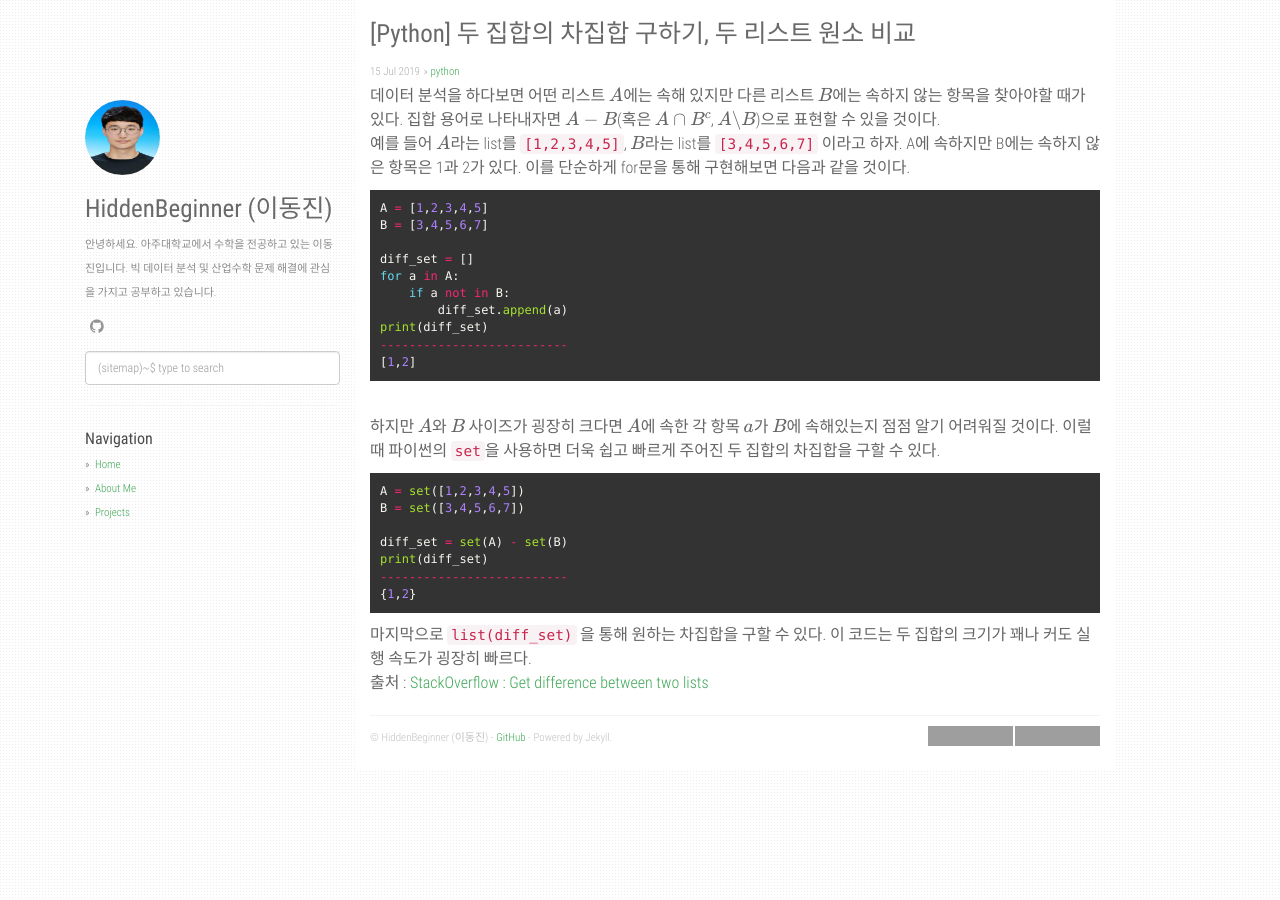
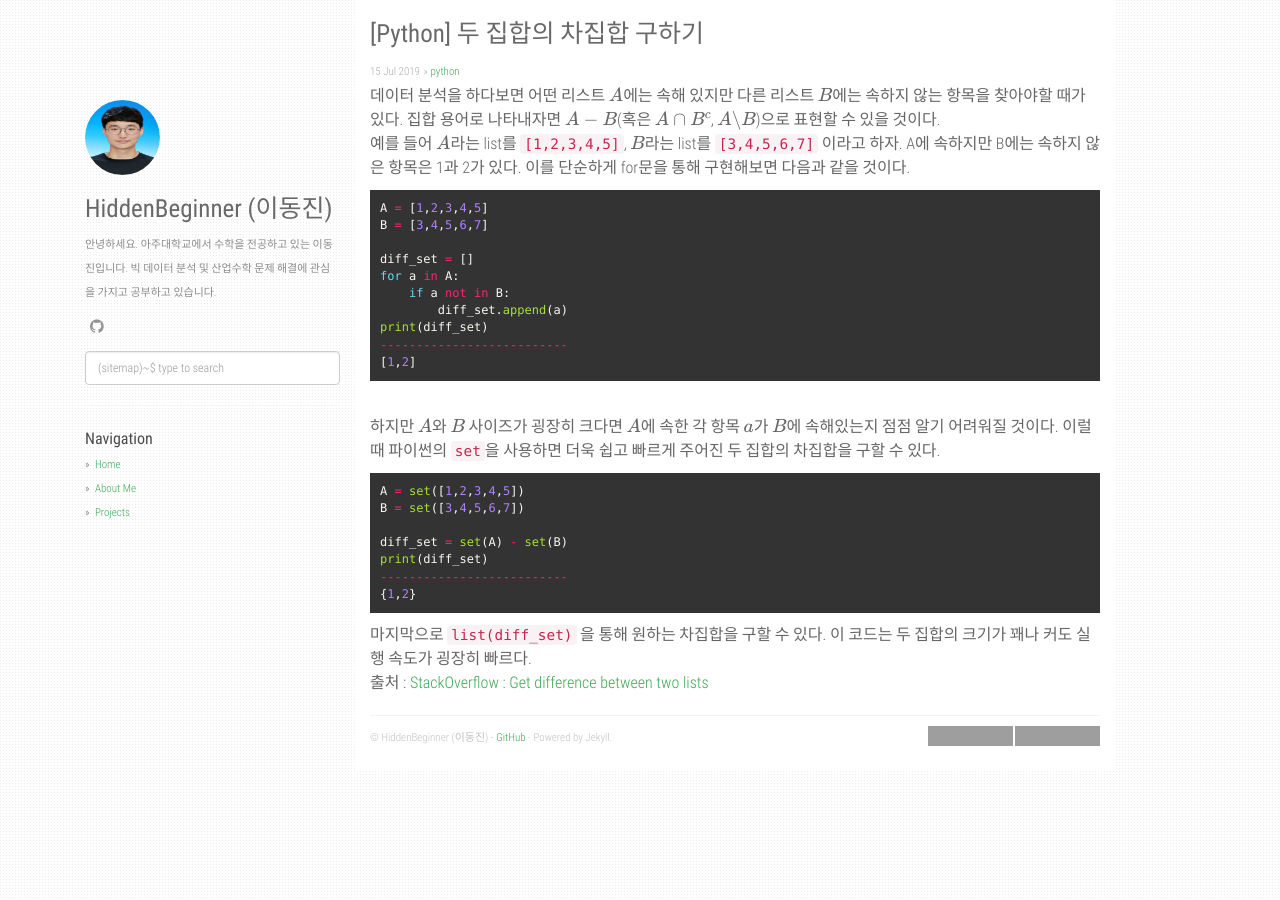
Before and after one commit to agusmakmun/agusmakmun.github.io, a Jekyll site: the page built from _posts/2019-7-15-python-difference-set.markdown, in a window 1280 px wide. Built offline with Jekyll 4.4.1, drawn with Linux system fonts in a browser that asks for light colours; formulas are drawn with MathJax 3; grey boxes are pictures that could not be loaded.

Commit message:
Update 2019-7-15-python-difference-set.markdown

```diff
--- a/_posts/2019-7-15-python-difference-set.markdown
+++ b/_posts/2019-7-15-python-difference-set.markdown
@@ -1,6 +1,6 @@
 ---
 layout: post
-title:  "[Python] 두 집합의 차집합 구하기, 두 리스트 원소 비교"
+title:  "[Python] 두 집합의 차집합 구하기"
 date:   2019-07-15 15:32
 categories: [python]
 use_math: true
```
